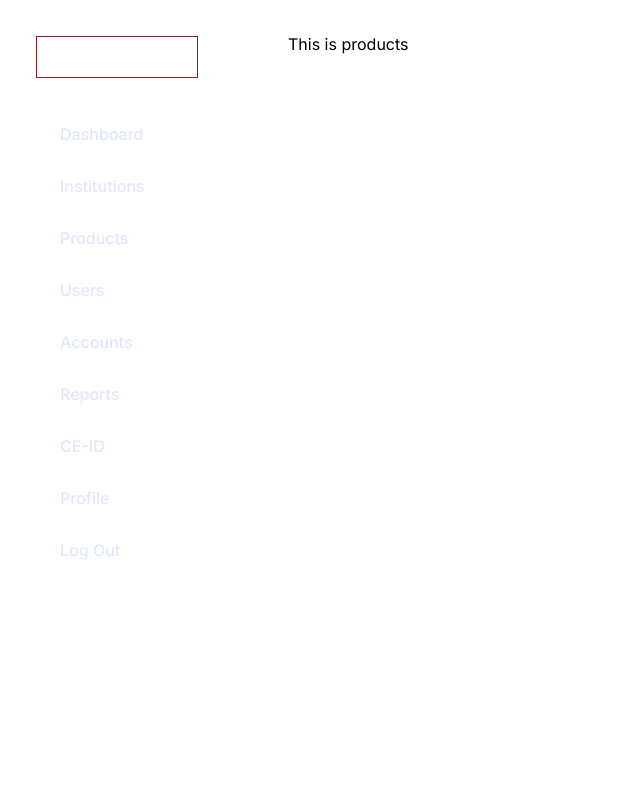
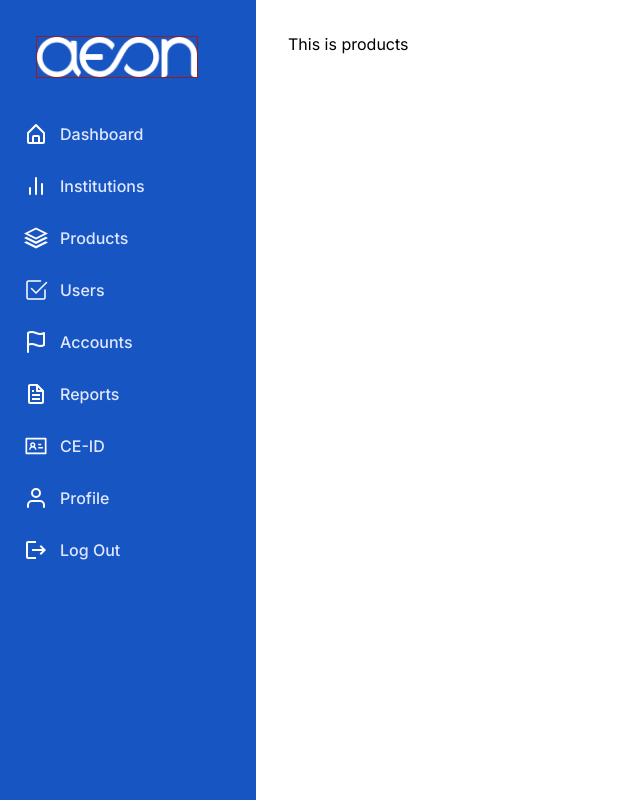
Before and after one commit to tundeiness/aeon_2, a React (Create React App) app: page /layout/products in a window 1280 px wide. Shown: the whole page, without its empty margins (0-640 px from the left). Built offline with nearby package versions, Linux system fonts and the light colour scheme.

Commit message:
edit sidebar background color

```diff
--- a/src/components/sideBarNav/sidebar-nav.jsx
+++ b/src/components/sideBarNav/sidebar-nav.jsx
@@ -44,7 +44,7 @@ const SidebarNav = () => {
   // <div className="relative flex min-h-screen outline outline-red-500">
 
     // <aside className="flex flex-col h-screen bg-link text-white space-y-6 px-2 py-4 absolute inset-y-0 left-0 transform -translate-x-full transition duration-200 ease-in-out md:relative md:-translate-x-0">
-    <aside className="fixed w-1/5 min-h-screen inset-0 bg-link text-white">
+    <aside className="fixed w-1/5 min-h-screen inset-0 bg-liteBlue text-white">
       <div className="logo-wrapper">
         <Link
           to="/dashboard/*"
```
